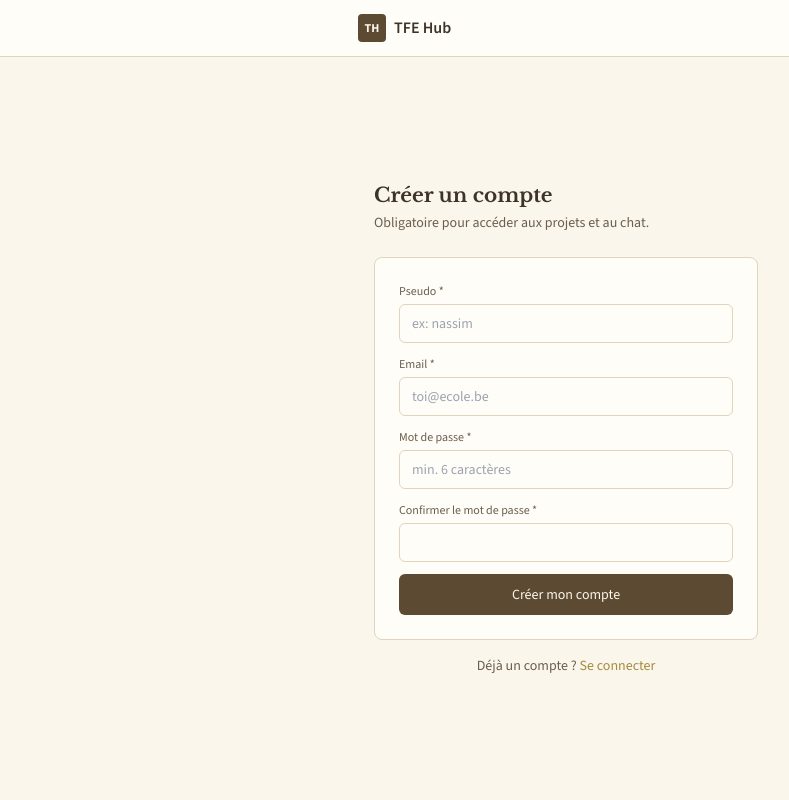
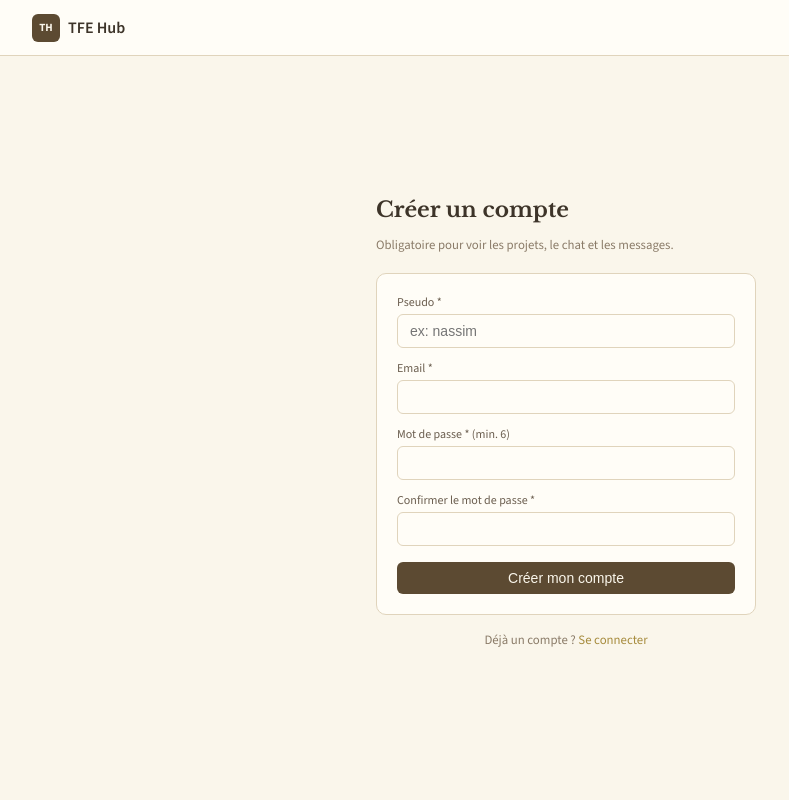
Before and after one commit to NassimMaouche/tfe-hub-live, a Flask app: page /register in a window 1280 px wide. Shown: the whole page, without its empty margins (74-863 px from the left). Run offline with Flask 3, Linux system fonts and the light colour scheme; some libraries are stand-ins or nearby versions.

Commit message:
Add CSS, JS, login, register

```diff
--- a/static/css/style.css
+++ b/static/css/style.css
@@ -1,124 +1,81 @@
-/* TFE Hub – Thème feuille jaune (papier) */
 :root {
   --paper: #faf6eb;
-  --paper-dark: #f3ead6;
+  --paper2: #f3ead6;
+  --card: #fffdf7;
   --ink: #3d3429;
-  --ink-soft: #6b5e4f;
+  --ink2: #6b5e4f;
+  --muted: #8a7b68;
   --border: #e0d4bc;
-  --accent: #c4a35a;
-  --accent-dark: #a68b3d;
-  --card: #fffdf7;
+  --btn: #5c4a32;
+  --btn-hover: #3d3429;
+  --gold: #a68b3d;
 }
-
+* { box-sizing: border-box; }
 body {
-  background: var(--paper) !important;
-  color: var(--ink) !important;
+  margin: 0;
+  font-family: 'Source Sans 3', system-ui, sans-serif;
+  background: var(--paper);
+  color: var(--ink);
+  min-height: 100vh;
 }
-
+h1, h2, h3 { font-family: 'Libre Baskerville', Georgia, serif; margin: 0 0 0.5rem; }
+a { color: var(--gold); text-decoration: none; }
+a:hover { text-decoration: underline; }
+.wrap { max-width: 1100px; margin: 0 auto; padding: 0 1rem; }
+.nav {
+  position: sticky; top: 0; z-index: 50;
+  background: var(--card); border-bottom: 1px solid var(--border);
+  height: 56px; display: flex; align-items: center; justify-content: space-between;
+}
+.logo { display: flex; align-items: center; gap: 0.5rem; font-weight: 600; color: var(--ink); text-decoration: none; }
+.logo-badge {
+  width: 28px; height: 28px; border-radius: 6px; background: var(--btn); color: var(--paper);
+  font-size: 11px; font-weight: 700; display: flex; align-items: center; justify-content: center;
+}
+.nav-links { display: flex; gap: 0.35rem; flex-wrap: wrap; align-items: center; font-size: 0.875rem; }
+.nav-links a { color: var(--ink2); padding: 0.35rem 0.6rem; border-radius: 6px; text-decoration: none; }
+.nav-links a:hover, .nav-links a.active { background: var(--paper2); color: var(--ink); }
+.card {
+  background: var(--card); border: 1px solid var(--border); border-radius: 10px; padding: 1.25rem;
+}
 .input {
-  width: 100%;
-  padding: 0.5rem 0.75rem;
-  border: 1px solid var(--border);
-  border-radius: 0.375rem;
-  outline: none;
-  font-size: 14px;
-  background: var(--card);
-  color: var(--ink);
-  transition: border-color 0.15s, box-shadow 0.15s;
+  width: 100%; padding: 0.5rem 0.75rem; border: 1px solid var(--border); border-radius: 6px;
+  background: var(--card); color: var(--ink); font-size: 14px; outline: none;
 }
-.input:focus {
-  border-color: var(--accent);
-  box-shadow: 0 0 0 3px rgba(196, 163, 90, 0.25);
+.input:focus { border-color: var(--gold); box-shadow: 0 0 0 3px rgba(166,139,61,0.2); }
+.label { display: block; font-size: 0.75rem; font-weight: 500; color: var(--ink2); margin-bottom: 0.25rem; }
+.btn {
+  background: var(--btn); color: var(--paper); border: none; border-radius: 6px;
+  padding: 0.5rem 1rem; font-size: 0.875rem; font-weight: 500; cursor: pointer;
 }
-
-.label {
-  display: block;
-  font-size: 0.75rem;
-  font-weight: 500;
-  color: var(--ink-soft);
-  margin-bottom: 0.25rem;
+.btn:hover { background: var(--btn-hover); }
+.btn-outline {
+  background: transparent; border: 1px solid var(--border); color: var(--ink2);
+  border-radius: 6px; padding: 0.35rem 0.75rem; font-size: 0.75rem; cursor: pointer;
 }
-
-.btn-primary {
-  background: #5c4a32;
-  color: #faf6eb;
-  border-radius: 0.375rem;
-  font-weight: 500;
-  font-size: 0.875rem;
-  transition: background 0.15s;
-  border: none;
-  cursor: pointer;
+.btn-outline:hover { background: var(--paper2); }
+.badge {
+  display: inline-block; padding: 0.1rem 0.45rem; border-radius: 4px;
+  font-size: 0.65rem; font-weight: 600; text-transform: uppercase;
+  background: var(--paper2); color: var(--ink2);
 }
-.btn-primary:hover { background: #3d3429; }
-
-.badge {
-  display: inline-flex;
-  padding: 0.125rem 0.5rem;
-  border-radius: 0.25rem;
-  font-size: 0.65rem;
-  font-weight: 600;
-  text-transform: uppercase;
-  letter-spacing: 0.03em;
-  background: var(--paper-dark);
-  color: var(--ink-soft);
-}
-.badge-informatique,
-.badge-data,
-.badge-web,
-.badge-cyber,
-.badge-autre {
-  background: var(--paper-dark);
-  color: var(--ink-soft);
-}
-
-.project-card {
-  background: var(--card) !important;
-  border-color: var(--border) !important;
-}
-.project-card:hover {
-  box-shadow: 0 2px 8px rgba(61, 52, 41, 0.08);
-  border-color: var(--accent) !important;
-}
-
-.chat-msg { max-width: 85%; }
-.chat-msg.mine {
-  margin-left: auto;
-  background: #5c4a32;
-  color: #faf6eb;
-  border-radius: 0.5rem;
-  padding: 0.4rem 0.75rem;
-}
-.chat-msg.other {
-  background: var(--card);
-  border: 1px solid var(--border);
-  border-radius: 0.5rem;
-  padding: 0.4rem 0.75rem;
-  color: var(--ink);
-}
-.chat-msg.system {
-  margin: 0 auto;
-  color: var(--ink-soft);
-  font-size: 0.7rem;
-  text-align: center;
-  max-width: 100%;
-}
-
-.line-clamp-2 {
-  display: -webkit-box;
-  -webkit-line-clamp: 2;
-  -webkit-box-orient: vertical;
-  overflow: hidden;
-}
-
-.like-btn { cursor: pointer; background: none; border: none; padding: 0.15rem 0.35rem; color: var(--ink-soft); }
-.like-btn:hover { color: #b45309; }
-
-.bg-slate-50 { background-color: var(--paper) !important; }
-.bg-white { background-color: var(--card) !important; }
-.border-slate-200, .border-slate-100 { border-color: var(--border) !important; }
-.text-slate-900, .text-slate-800 { color: var(--ink) !important; }
-.text-slate-600, .text-slate-700 { color: var(--ink-soft) !important; }
-.text-slate-500, .text-slate-400 { color: #8a7b68 !important; }
-.bg-slate-900 { background-color: #5c4a32 !important; }
-.hover\:bg-slate-800:hover { background-color: #3d3429 !important; }
-.text-sky-600 { color: var(--accent-dark) !important; }
+.flash { padding: 0.6rem 1rem; border-radius: 8px; border: 1px solid; margin: 0.75rem 0; font-size: 0.875rem; }
+.flash-error { background: #fef2f2; border-color: #fecaca; color: #991b1b; }
+.flash-success { background: #f0fdf4; border-color: #bbf7d0; color: #166534; }
+.flash-warning { background: #fffbeb; border-color: #fde68a; color: #92400e; }
+.hero { background: var(--card); border-bottom: 1px solid var(--border); padding: 2.5rem 0; }
+.grid { display: grid; gap: 1.5rem; }
+@media (min-width: 900px) { .grid-main { grid-template-columns: 2fr 1fr; } }
+.project { margin-bottom: 0.75rem; }
+.project h3 { font-size: 1rem; }
+.muted { color: var(--muted); font-size: 0.8rem; }
+.chat-box { display: flex; flex-direction: column; height: 560px; position: sticky; top: 72px; }
+.chat-msgs { flex: 1; overflow-y: auto; padding: 0.75rem; background: var(--paper); }
+.chat-msg { max-width: 85%; margin-bottom: 0.5rem; padding: 0.4rem 0.75rem; border-radius: 8px; font-size: 0.875rem; }
+.chat-msg.mine { margin-left: auto; background: var(--btn); color: var(--paper); }
+.chat-msg.other { background: var(--card); border: 1px solid var(--border); }
+.chat-msg.system { margin: 0 auto; color: var(--muted); font-size: 0.7rem; background: transparent; text-align: center; max-width: 100%; }
+.line-clamp { display: -webkit-box; -webkit-line-clamp: 2; -webkit-box-orient: vertical; overflow: hidden; }
+.auth-page { min-height: calc(100vh - 56px); display: flex; align-items: center; justify-content: center; padding: 2rem 1rem; }
+.auth-box { width: 100%; max-width: 380px; }
+footer { border-top: 1px solid var(--border); text-align: center; padding: 1.5rem; color: var(--muted); font-size: 0.75rem; margin-top: 2rem; }
--- a/templates/register.html
+++ b/templates/register.html
@@ -2,67 +2,47 @@
 <html lang="fr">
 <head>
   <meta charset="UTF-8" />
-  <meta name="viewport" content="width=device-width, initial-scale=1.0" />
+  <meta name="viewport" content="width=device-width, initial-scale=1" />
   <title>Créer un compte – TFE Hub</title>
-  <script src="https://cdn.tailwindcss.com"></script>
   <link rel="stylesheet" href="/static/css/style.css" />
   <link href="https://fonts.googleapis.com/css2?family=Libre+Baskerville:wght@400;700&family=Source+Sans+3:wght@400;500;600;700&display=swap" rel="stylesheet" />
-  <style>
-    body { font-family: 'Source Sans 3', system-ui, sans-serif; background: #faf6eb; color: #3d3429; }
-    h1 { font-family: 'Libre Baskerville', Georgia, serif; }
-  </style>
 </head>
-<body class="min-h-screen flex flex-col">
-  <header class="border-b" style="background:#fffdf7;border-color:#e0d4bc;">
-    <div class="max-w-md mx-auto px-4 h-14 flex items-center">
-      <span class="flex items-center gap-2 font-semibold" style="color:#3d3429;">
-        <span class="w-7 h-7 rounded text-xs flex items-center justify-center font-bold"
-          style="background:#5c4a32;color:#faf6eb;">TH</span>
-        TFE Hub
-      </span>
+<body>
+  <header class="nav">
+    <div class="wrap" style="display:flex;width:100%;align-items:center;">
+      <span class="logo"><span class="logo-badge">TH</span> TFE Hub</span>
     </div>
   </header>
-
-  <main class="flex-1 flex items-center justify-center px-4 py-12">
-    <div class="w-full max-w-sm">
-      <h1 class="text-xl font-bold mb-1" style="color:#3d3429;">Créer un compte</h1>
-      <p class="text-sm mb-6" style="color:#6b5e4f;">Obligatoire pour accéder aux projets et au chat.</p>
-
+  <main class="auth-page">
+    <div class="auth-box">
+      <h1 style="font-size:1.35rem;">Créer un compte</h1>
+      <p class="muted" style="margin-bottom:1.25rem;">Obligatoire pour voir les projets, le chat et les messages.</p>
       {% with messages = get_flashed_messages(with_categories=true) %}
         {% for cat, msg in messages %}
-        <div class="mb-3 text-sm px-3 py-2 rounded-lg border"
-          style="{% if cat=='error' %}background:#fef2f2;border-color:#fecaca;color:#991b1b;
-          {% else %}background:#f0fdf4;border-color:#bbf7d0;color:#166534;{% endif %}">
-          {{ msg }}
-        </div>
+        <div class="flash flash-{{ cat if cat in ['error','success','warning'] else 'error' }}">{{ msg }}</div>
         {% endfor %}
       {% endwith %}
-
-      <form method="POST" class="space-y-3 rounded-lg p-6 border" style="background:#fffdf7;border-color:#e0d4bc;">
+      <form method="POST" class="card" style="display:flex;flex-direction:column;gap:0.75rem;">
         <div>
           <label class="label">Pseudo *</label>
-          <input type="text" name="username" required minlength="3" class="input"
-            value="{{ username or '' }}" placeholder="ex: nassim" />
+          <input class="input" type="text" name="username" required minlength="3" value="{{ username or '' }}" placeholder="ex: nassim" />
         </div>
         <div>
           <label class="label">Email *</label>
-          <input type="email" name="email" required class="input"
-            value="{{ email or '' }}" placeholder="toi@ecole.be" />
+          <input class="input" type="email" name="email" required value="{{ email or '' }}" />
         </div>
         <div>
-          <label class="label">Mot de passe *</label>
-          <input type="password" name="password" required minlength="6" class="input" placeholder="min. 6 caractères" />
+          <label class="label">Mot de passe * (min. 6)</label>
+          <input class="input" type="password" name="password" required minlength="6" />
         </div>
         <div>
           <label class="label">Confirmer le mot de passe *</label>
-          <input type="password" name="password2" required class="input" />
+          <input class="input" type="password" name="password2" required />
         </div>
-        <button type="submit" class="btn-primary w-full py-2.5 mt-1">Créer mon compte</button>
+        <button class="btn" type="submit" style="width:100%;margin-top:0.25rem;">Créer mon compte</button>
       </form>
-
-      <p class="text-center text-sm mt-4" style="color:#6b5e4f;">
-        Déjà un compte ?
-        <a href="{{ url_for('login') }}" class="font-medium hover:underline" style="color:#a68b3d;">Se connecter</a>
+      <p class="muted" style="text-align:center;margin-top:1rem;">
+        Déjà un compte ? <a href="{{ url_for('login') }}">Se connecter</a>
       </p>
     </div>
   </main>
```
Also changed, not shown: static/js/app.js (+30 -59 lines), templates/login.html (+16 -34 lines).
